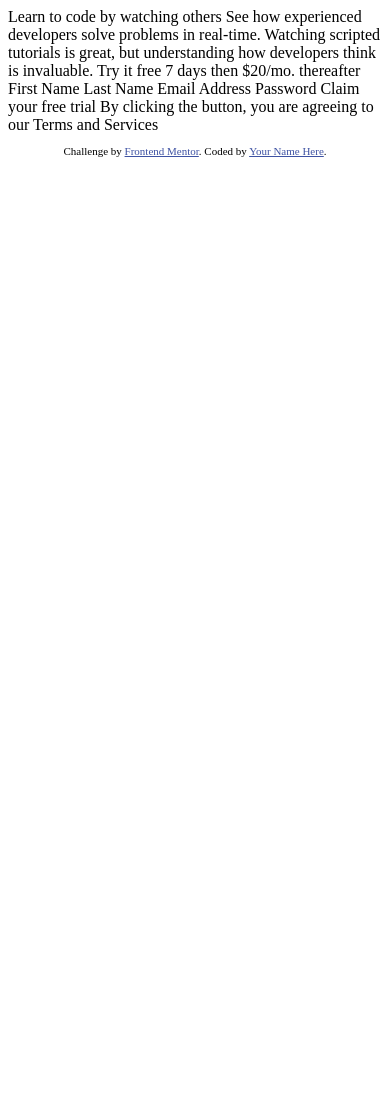
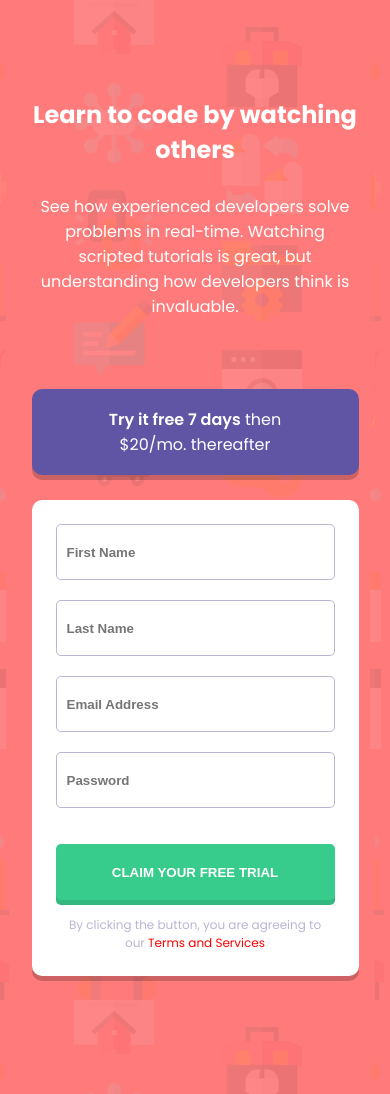
Before and after one commit to cyeguez/intro-component-with-signup-form-master, a plain HTML site: page index.html in a window 390 px wide. Shown: the top 1094 px of the page. Before the commit the page ends 844 px from the top, so only its background shows below. Drawn offline with Linux system fonts and the light colour scheme.

Commit message:
feact(Se crean estilos de mobile y desktop)

```diff
--- /dev/null
+++ b/css/style.css
@@ -0,0 +1,198 @@
+@import url('https://fonts.googleapis.com/css2?family=Poppins:wght@400;500;600;700&display=swap');
+
+:root{
+
+--Red: hsl(0, 100%, 74%) ;
+--Green: hsl(154, 59%, 51%);
+--Blue: hsl(248, 32%, 49%);
+--Dark-Blue: hsl(249, 10%, 26%) ;
+--Grayish-Blue: hsl(246, 25%, 77%);
+--font:'Poppins', sans-serif;
+--white: #ffffff;
+
+}
+
+*{
+  margin: 0;
+  padding: 0;
+  box-sizing: border-box;
+}
+
+html{
+  font-size: 62.5%;
+}
+
+body{
+  font-size: 1.6rem;
+  font-family: var(--font);
+  background-color: var(--Red);
+  background-image: url('../images/bg-intro-mobile.png');
+  color: var(--white);
+}
+
+/* -------------------------------------------------------------------------- */
+/*                                 Mode Mobile                                */
+/* -------------------------------------------------------------------------- */
+main{
+  width: min(100%, 375px);
+  height: 1000px;
+  margin: 0 auto;
+  padding-inline: 24px;
+
+}
+
+.section-start__title {
+  margin: 97px auto 27px;
+  text-align: center;
+}
+.section-start__description {
+  text-align: center;
+  margin-bottom: 70px;
+}
+
+.section-end__promotion {
+  width: 100%;
+  height: 86px;
+  background-color: var(--Blue);
+  border-radius: 10px;
+  display: flex;
+  align-items: center;
+  justify-content: center;
+  margin-bottom: 25px;
+  box-shadow: 0 5px rgb(0,0,0,0.2);
+}
+.section-end__promotion__text {
+  width: 70%;
+  text-align: center;
+
+}
+.section-end__promotion__text--highlighted {
+  font-weight: 600;
+}
+.container-form {
+  width: 100%;
+  background-color: var(--white);
+  border-radius: 10px;
+  box-shadow: 0 5px rgb(0,0,0,0.2);
+  padding: 24px;
+
+}
+.container-form__form {
+  width: 100%;
+  position: relative;
+
+}
+.form__input{
+  width: 100%;
+  height: 56px;
+  margin-bottom: 20px;
+  border-radius: 5px;
+  padding-left: 10px;
+  font-weight: 700;
+  border: 1px solid var(--Grayish-Blue);
+}
+.alert{
+  border:1px solid  red;
+}
+.error {
+  position: absolute;
+  width: 100%;
+  display: flex;
+  flex-direction: column;
+  margin-top: -60px;
+  align-items: flex-end;
+  padding-right: 10px;
+
+
+
+}
+.error-message {
+  color:red;
+  font-size: 1rem;
+  padding-top: 20px;
+  font-style: italic;
+  padding-right: -20px;
+
+}
+
+.form__submit {
+  width: 100%;
+  height: 56px;
+  margin-block: 16px;
+  background-color: var(--Green);
+  border-radius: 5px;
+  border: none;
+  color: var(--white);
+  text-transform: uppercase;
+  text-align: center;
+  font-weight: 700;
+  box-shadow: 0 5px 0 hsl(154, 57%, 46%) ;
+}
+.container__form__condition {
+  width: 100%;
+  font-size: 12px;
+  padding-inline: 10px;
+  color: var(--Grayish-Blue);
+  text-align: center;
+
+
+}
+.container__form__condition--red {
+  color: red;
+}
+
+/* -------------------------------------------------------------------------- */
+/*                                   footer                                   */
+/* -------------------------------------------------------------------------- */
+.attribution {
+  font-size: 11px;
+  text-align: center;
+}
+
+.attribution a {
+  color: hsl(228, 45%, 44%);
+}
+
+/* -------------------------------------------------------------------------- */
+/*                                Mode Desktop                                */
+/* -------------------------------------------------------------------------- */
+
+@media screen and (min-width: 1024px) {
+
+  body{
+    background-image: url('../images/bg-intro-desktop.png');
+  }
+
+  main{
+    width:1440px ;
+    height: 800px;
+    display: grid;
+    grid-template-columns: 1fr 1fr;
+    padding: 78px 163px;
+    column-gap: 75px;
+  }
+  .section-start{
+    display: flex;
+    flex-direction: column;
+    align-items: center;
+
+  }
+
+  .section-start__title {
+    font-size: 5.6rem;
+    margin-bottom: 5rem;
+    text-align: left;
+  }
+
+  .section-start__description {
+    width: 100%;
+    text-align: left;
+    line-height: 30px;
+
+  }
+
+  .section-end__promotion {
+    height: 60px;
+  }
+
+}
--- a/index.html
+++ b/index.html
@@ -1,37 +1,74 @@
 <!DOCTYPE html>
 <html lang="en">
+
 <head>
   <meta charset="UTF-8">
-  <meta name="viewport" content="width=device-width, initial-scale=1.0"> <!-- displays site properly based on user's device -->
+  <meta name="viewport" content="width=device-width, initial-scale=1.0">
+  <!-- displays site properly based on user's device -->
 
   <link rel="icon" type="image/png" sizes="32x32" href="./images/favicon-32x32.png">
 
   <title>Frontend Mentor | Intro component with sign up form</title>
+  <link rel="stylesheet" href="./css/style.css">
+  <!-- Feel free to remove these styles or customise in your own stylesheet 👍 -->
 
-  <!-- Feel free to remove these styles or customise in your own stylesheet 👍 -->
-  <style>
-    .attribution { font-size: 11px; text-align: center; }
-    .attribution a { color: hsl(228, 45%, 44%); }
-  </style>
+
+
 </head>
+
 <body>
+  <main>
 
-  Learn to code by watching others
+    <section class="section-start">
+      <h1 class="section-start__title">Learn to code by watching others</h1>
+      <p class="section-start__description">
+        See how experienced developers solve problems in real-time. Watching scripted tutorials is great,
+        but understanding how developers think is invaluable.
+      </p>
+    </section>
 
-  See how experienced developers solve problems in real-time. Watching scripted tutorials is great,
-  but understanding how developers think is invaluable.
+    <section class="section-end">
+      <div class="section-end__promotion">
+        <p class="section-end__promotion__text"><span class="section-end__promotion__text--highlighted">Try it free 7
+            days</span> then $20/mo. thereafter</p>
+      </div>
+      <div class="container-form">
+        <form action="#" class="container-form__form" id="form">
+          <input type="text" class="form__fieldName form__input " name="name" id="fistdName" placeholder="First Name">
+          <div class="error">
+            <!-- <img src="./images/icon-error.svg" alt="error icon">
+            <span class="error-message">First Name cannot be empty</span> -->
+          </div>
 
-  Try it free 7 days then $20/mo. thereafter
 
-  First Name
-  Last Name
-  Email Address
-  Password
+          <input type="text" class="form__fieldLastName form__input " name="lastName" id="lastName" placeholder="Last Name">
+          <div class="error">
+            <!-- <img src="./images/icon-error.svg" alt="error icon">
+            <span class="error-message">First Name cannot be empty</span> -->
+          </div>
 
-  Claim your free trial
+          <input type="email" class="form__fieldEmail form__input" name="emal" id="fistdEmail" placeholder="Email Address">
+          <div class="error">
+            <!-- <img src="./images/icon-error.svg" alt="error icon">
+            <span class="error-message">First Name cannot be empty</span> -->
+          </div>
 
-  By clicking the button, you are agreeing to our Terms and Services
+          <input type="text" class="form__fielPassword form__input" name="password" id="fistPassword" placeholder="Password">
+          <div class="error">
+            <!-- <img src="./images/icon-error.svg" alt="error icon">
+            <span class="error-message">First Name cannot be empty</span> -->
+          </div>
 
+          <input type="submit" class="form__submit" name="submit" value="Claim your free trial" id="buttonSubmit">
+
+
+
+        </form>
+        <p class="container__form__condition">By clicking the button, you are agreeing to our <span
+            class="container__form__condition--red">Terms and Services</span></p>
+      </div>
+    </section>
+  </main>
   <footer>
     <p class="attribution">
       Challenge by <a href="https://www.frontendmentor.io?ref=challenge" target="_blank">Frontend Mentor</a>.
@@ -39,4 +76,5 @@
     </p>
   </footer>
 </body>
+
 </html>
```
